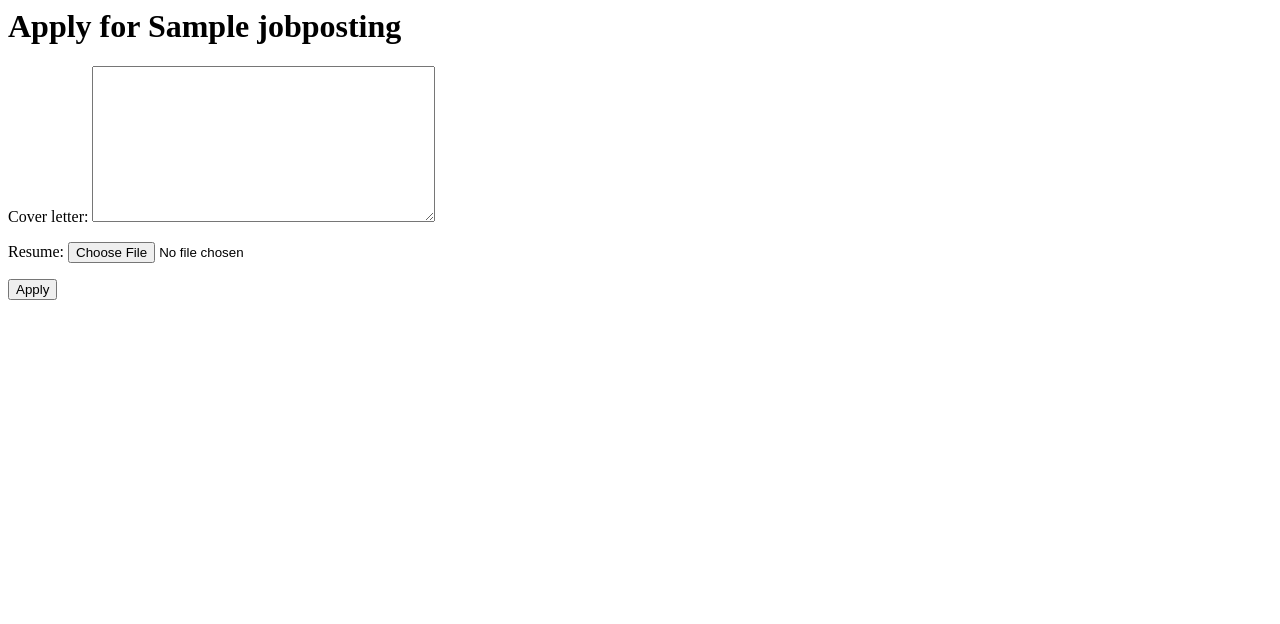
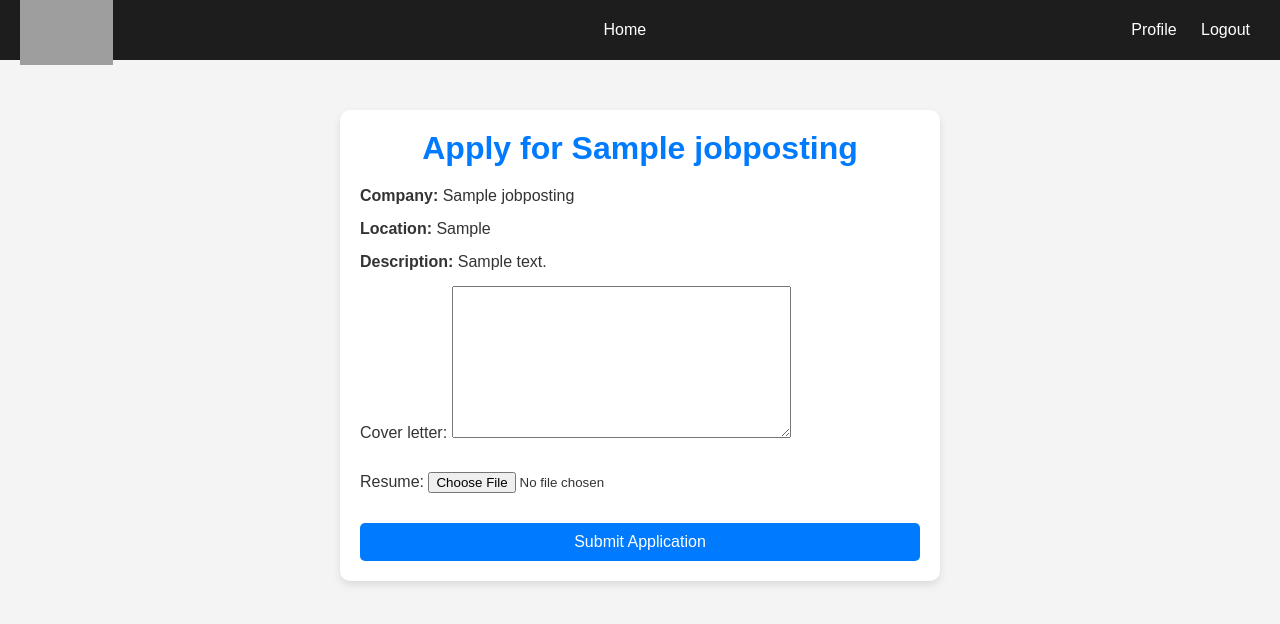
Before and after one commit to Seldesoky/Jobifi, a Django app: page /jobs/1/apply/ in a window 1280 px wide. Shown: the top 624 px of the page. Run offline with Django 5.2, Linux system fonts and the light colour scheme; a user stored in the database is signed in; tables that the repository leaves empty hold one stand-in row (values such as "Sample post"); grey boxes are pictures that could not be loaded.

Commit message:
Application update

```diff
--- /dev/null
+++ b/main_app/static/css/apply_for_job.css
@@ -0,0 +1,43 @@
+.application-form-container {
+    width: 100%;
+    max-width: 600px;
+    margin: 50px auto;
+    padding: 20px;
+    background-color: #ffffff;
+    box-shadow: 0 4px 8px rgba(0, 0, 0, 0.1);
+    border-radius: 10px;
+    font-family: Arial, sans-serif;
+    color: #333333;
+}
+
+.application-form-container h1 {
+    text-align: center;
+    color: #007bff;
+    margin-bottom: 20px;
+}
+
+.application-form-container p {
+    font-size: 16px;
+    margin-bottom: 15px;
+}
+
+.application-form-container form {
+    display: flex;
+    flex-direction: column;
+    gap: 15px;
+}
+
+.btn-submit {
+    background-color: #007bff;
+    color: white;
+    padding: 10px 15px;
+    border: none;
+    border-radius: 5px;
+    font-size: 16px;
+    cursor: pointer;
+    text-align: center;
+}
+
+.btn-submit:hover {
+    background-color: #0056b3;
+}
--- a/main_app/templates/jobs/apply_for_job.html
+++ b/main_app/templates/jobs/apply_for_job.html
@@ -1,6 +1,21 @@
-<h1>Apply for {{ job.title }}</h1>
-<form method="post" enctype="multipart/form-data">
-    {% csrf_token %}
-    {{ form.as_p }}
-    <button type="submit">Apply</button>
-</form>
+{% extends 'base.html' %}
+{% load static %}
+
+{% block head %}
+<link rel="stylesheet" href="{% static 'css/apply_for_job.css' %}">
+{% endblock %}
+
+{% block content %}
+<div class="application-form-container">
+    <h1>Apply for {{ job.title }}</h1>
+    <p><strong>Company:</strong> {{ job.company_name }}</p>
+    <p><strong>Location:</strong> {{ job.location }}</p>
+    <p><strong>Description:</strong> {{ job.description }}</p>
+
+    <form method="POST" enctype="multipart/form-data">
+        {% csrf_token %}
+        {{ form.as_p }}
+        <button type="submit" class="btn-submit">Submit Application</button>
+    </form>
+</div>
+{% endblock %}
--- a/main_app/views.py
+++ b/main_app/views.py
@@ -200,7 +200,7 @@ def apply_for_job(request, id):
             application.applicant = request.user
             application.job_posting = job
             application.save()
-            messages.success(request, "You have successfully applied for the job.")
+            messages.success(request, "Application submitted successfully!")
             return redirect('job_list')
     else:
         form = ApplicationForm()
```
